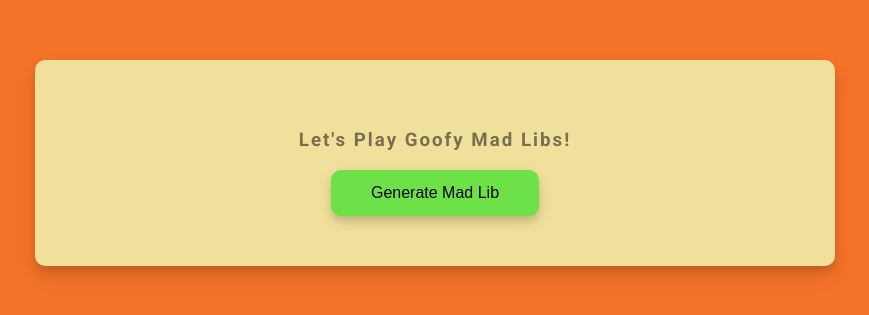
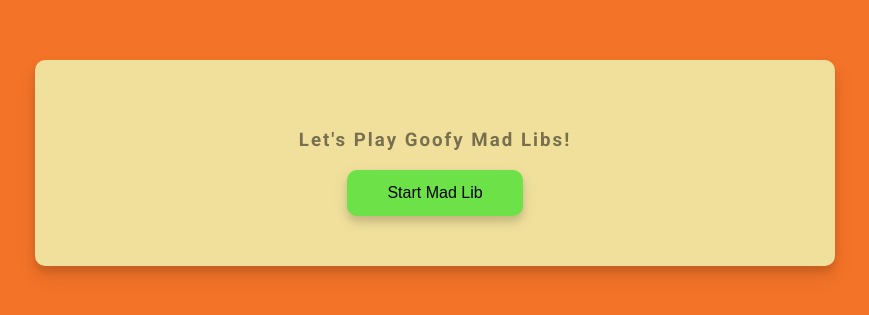
Before and after one commit to emmawirts/CREA-330-Typing-Game, a plain HTML site: page index.html in a window 1280 px wide. Shown: the part 237-552 px from the top of the page, without its empty margins (205-1074 px from the left). Drawn offline with Linux system fonts and the light colour scheme.

Commit message:
Changed the user prompt title

```diff
--- a/index.html
+++ b/index.html
@@ -11,7 +11,7 @@
     <div class="container">
       <h3>Let's Play Goofy Mad Libs!</h3>
 
-      <button id="submitButton" class="btn">Generate Mad Lib</button>
+      <button id="submitButton" class="btn">Start Mad Lib</button>
     </div>
   </body>
 </html>
```
